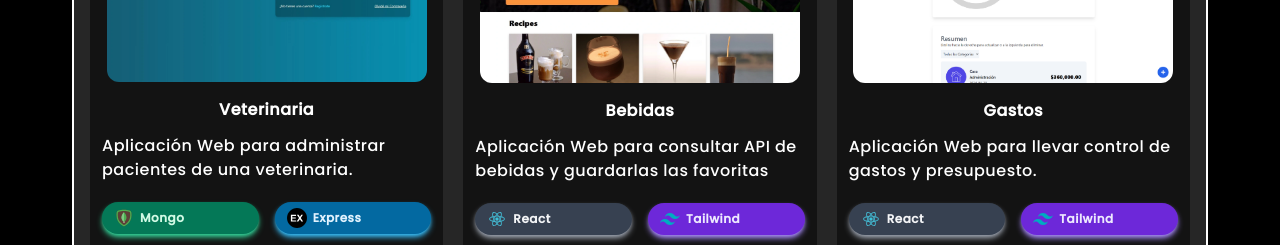
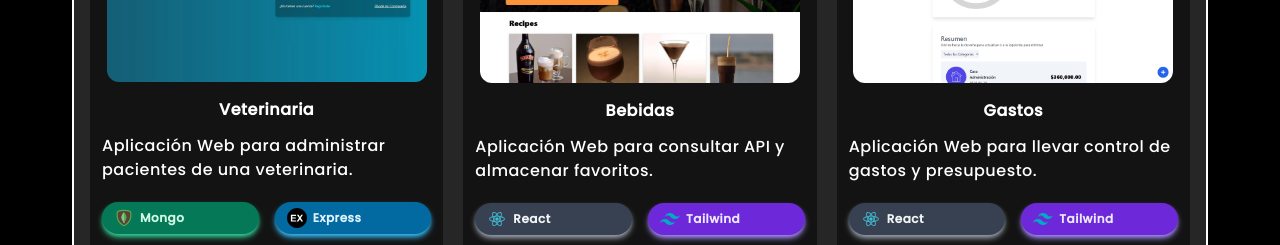
Before and after one commit to JulianDX/portafolio, a React (Vite) app: page / in a window 1280 px wide. Shown: the part 2600-2845 px from the top of the page. Built offline with nearby package versions, Linux system fonts and the light colour scheme; what tailwindcss-animated would draw is missing.

Commit message:
Corrección proyecto bebidas

```diff
--- a/src/data/data.ts
+++ b/src/data/data.ts
@@ -90,7 +90,7 @@ export const projects: projectType[] = [
     url: "https://drinkapireact.netlify.app/",
     repositorio: "https://github.com/JulianDX/bebidas-api-zustand-zod",
     descripcion:
-      "Aplicación Web para consultar API de bebidas y guardarlas las favoritas",
+      "Aplicación Web para consultar API y almacenar favoritos.",
     tecnologias: [
       { nombre: "react", color: "gray" },
       { nombre: "tailwind", color: "violet" },
```
